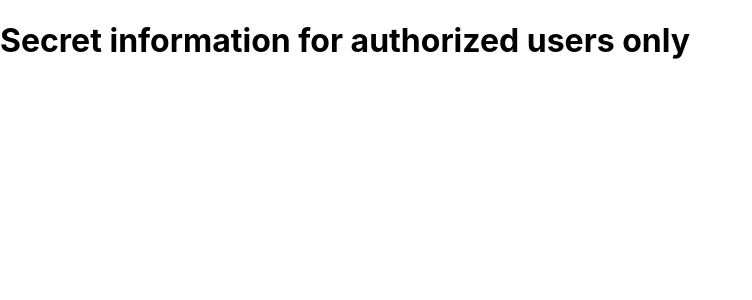
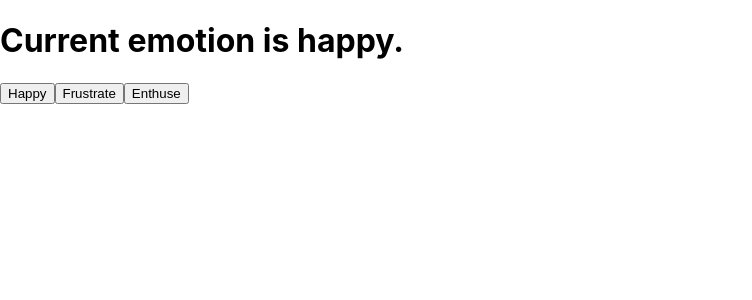
Before and after one commit to PamBWillenz/React-Essentials-Pam, a React (Create React App) app: page / in a window 1280 px wide. Shown: the top 300 px of the page, without its empty margins (0-752 px from the left). Built offline with nearby package versions, Linux system fonts and the light colour scheme.

Commit message:
useState example

```diff
--- a/src/App.js
+++ b/src/App.js
@@ -1,15 +1,17 @@
+import React, { useState } from "react";
 import "./App.css";
 
-function SecretComponent() {
-  return <h1>Secret information for authorized users only</h1>;
-}
-
-function RegularComponent() {
-  return <h1>Everyone can see this component.</h1>;
-}
-
-function App({ authorized }) {
-  return <>{authorized ? <SecretComponent /> : <RegularComponent />}</>;
+function App() {
+  const [emotion, setEmotion] = useState("happy");
+  console.log(emotion);
+  return (
+    <>
+      <h1>Current emotion is {emotion}.</h1>
+      <button onClick={() => setEmotion("happy")}>Happy</button>
+      <button onClick={() => setEmotion("frustrated")}>Frustrate</button>
+      <button onClick={() => setEmotion("enthusiastic")}>Enthuse</button>
+    </>
+  );
 }
 
 export default App;
```
